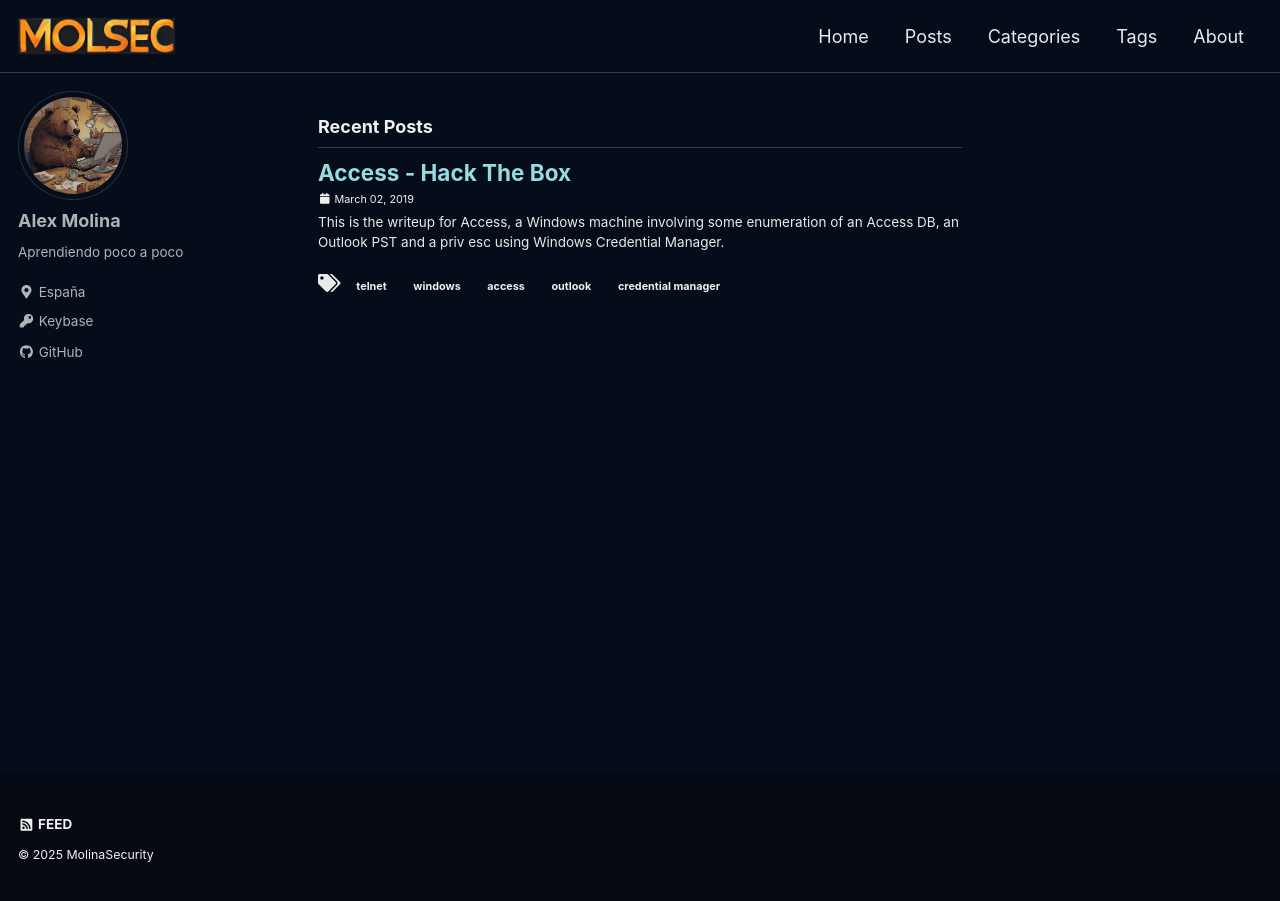
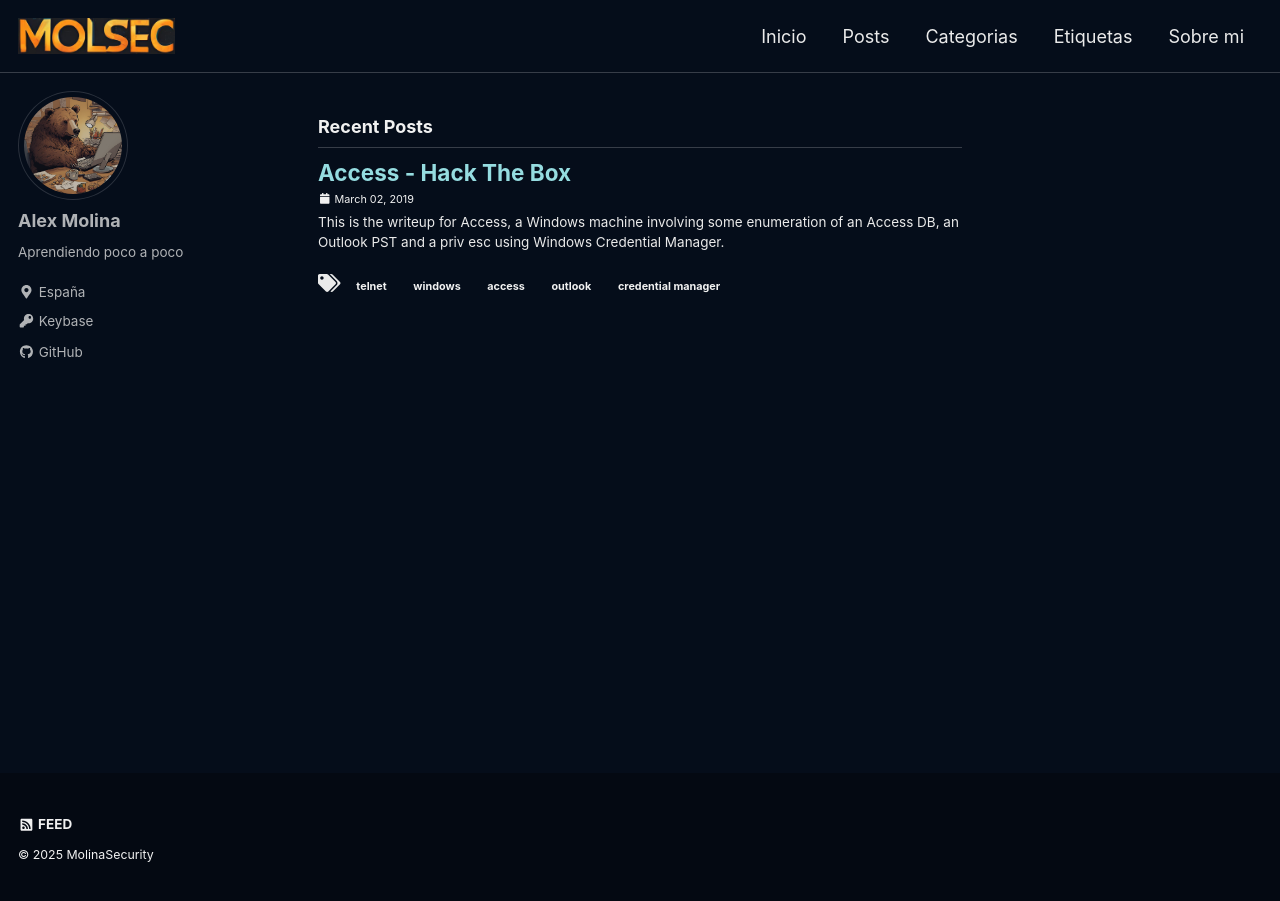
Before and after one commit to molinasecurity/molinasecurity.github.io, a Jekyll site: the page built from index.html, in a window 1280 px wide. Built offline with Jekyll 4.4.1, drawn with Linux system fonts in a browser that asks for light colours; cached includes are drawn as plain includes; a script that is not in the unit is left out; the list of posts is cut into pages by our own code.

Commit message:
Update navigation.yml

```diff
--- a/_data/navigation.yml
+++ b/_data/navigation.yml
@@ -1,11 +1,11 @@
 main:
-  - title: "Home"
+  - title: "Inicio"
     url: /
   - title: "Posts"
     url: /year-archive/
-  - title: "Categories"
+  - title: "Categorias"
     url: /categories/
-  - title: "Tags"
+  - title: "Etiquetas"
     url: /tags/
-  - title: "About"
+  - title: "Sobre mi"
     url: /about/
```
